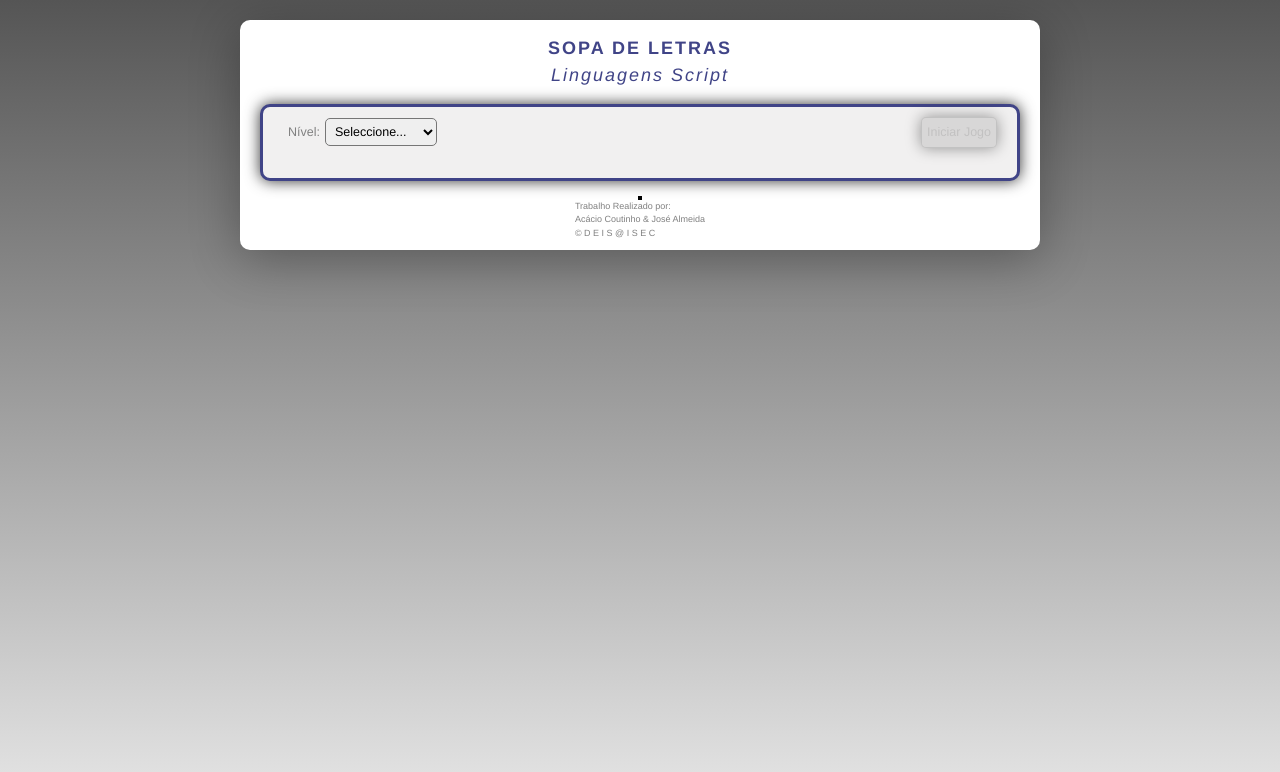
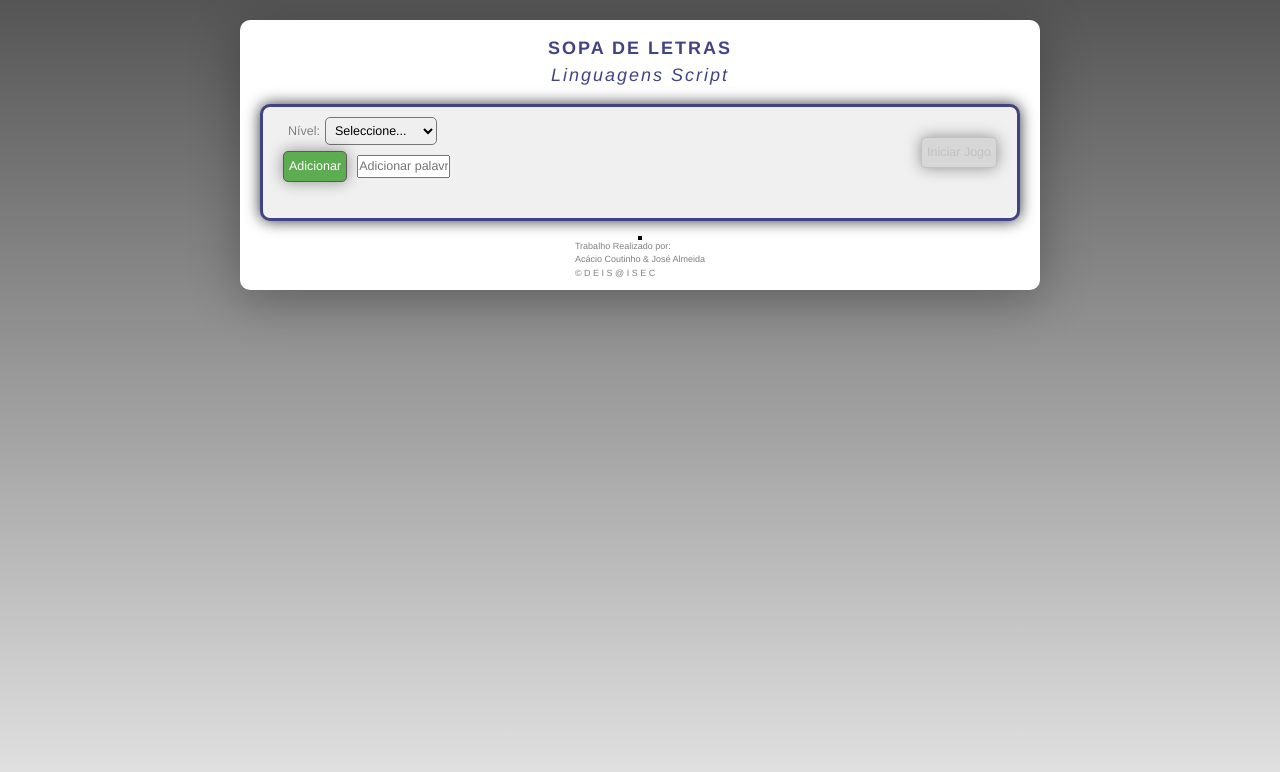
Before and after one commit to AcaCoutinho/LSTrabalhoPratico, a React (Create React App) app: page / in a window 1280 px wide. Shown: the top 772 px of the page. Built offline with nearby package versions, Linux system fonts and the light colour scheme.

Commit message:
Add files via upload

```diff
--- a/src/App.js
+++ b/src/App.js
@@ -1,4 +1,4 @@
-import React from 'react';
+import React, { useEffect } from 'react';
 import { useState } from "react";
 
 import "./assets/styles/App.css";
@@ -24,6 +24,10 @@ function App() {
   const [timer, setTimer] = useState(0);
   const [points,setPoints] = useState(0);
   const [popupIsOpen,setPopupIsOpen] = useState(false)
+  const [novasPalavras,setNovasPalavras] = useState([]);
+
+
+
 
   function updatePoints(tam){
     let totalPoints = points;
@@ -33,7 +37,12 @@ function App() {
     setPoints(totalPoints)
   }
 
+  useEffect(() =>{
+    for(let i=0;i<novasPalavras.length;i++){
+      localStorage.setItem('palavras',novasPalavras[i]);
+    }
 
+  },[novasPalavras])
 
   /**
   * When the game starts
@@ -51,6 +60,8 @@ function App() {
     }
   };
 
+
+  //}
   /**
    * When the user selects a new level,
    * this callback function is executed
@@ -83,6 +94,9 @@ function App() {
         numPalavras = 0;
         break;
     }
+
+    allPalavras[6] = localStorage.getItem("palavras")
+    console.table( allPalavras)
     const palavras = randomPalavras(allPalavras, numPalavras);
     setPalavras(palavras);
     const letrasTab = criaTabuleiro(palavras, numOfLetras);
@@ -114,6 +128,9 @@ function App() {
           points={points}
           updatePoints={updatePoints}
           setPopupIsOpen={setPopupIsOpen}
+          novasPalavras={novasPalavras}
+          setNovasPalavras={setNovasPalavras}
+
         />
         <GamePanel
           gameStarted={gameStarted}
--- a/src/components/control-panel/control-panel.component.jsx
+++ b/src/components/control-panel/control-panel.component.jsx
@@ -1,20 +1,18 @@
-import React, {useState, useEffect} from "react";
+import React, {useState,useForm, useEffect} from "react";
 import "./control-panel.css";
 
 let timerId = undefined;
 function ControlPanel(props) {
-  const { gameStarted, selectedLevel, onGameStart, onLevelChange, timer ,setTimer,setGameStarted,setSelectedLevel,points,updatePoints,setPopupIsOpen} =
+  const { gameStarted, selectedLevel, onGameStart, onLevelChange, timer ,setTimer,setGameStarted,setSelectedLevel,points,updatePoints,setPopupIsOpen,novasPalavras,setNovasPalavras} =
     props;
   const gameStartedClass = gameStarted ? " gameStarted" : "";
-
-
-
-
+  const [novaPalavra,setNovaPalavra] = useState([])
+  let Palavra;
   useEffect(() => {
     if (gameStarted) {
       timerId = setInterval(() => {
         setTimer(timer-1);
-        //updatePoints(0);
+
         let nextTimer = timer - 1;
         if (nextTimer === 0) {
           setGameStarted(false);
@@ -35,6 +33,10 @@ function ControlPanel(props) {
     };
   }, [gameStarted, timer]);
 
+  function getPalavra(val){
+    setNovaPalavra(val.target.value);
+    console.log(val.target.value);
+  }
 
 
   return (
@@ -54,6 +56,21 @@ function ControlPanel(props) {
             <option value="2">Médio (10x10)</option>
             <option value="3">Difícil (12x12)</option>
           </select>
+          <div className="adiciona">
+            <button className="btnNovaPalavra" type="button" onClick={ () => {
+              Palavra = novaPalavra.toUpperCase();
+              console.log("ss->"+novaPalavra)
+              if(novaPalavra.length > 2){
+                setNovasPalavras(novasPalavras.concat(...[Palavra]));
+              }
+
+            }}>
+              Adicionar
+            </button>
+            <input className="input" onChange={getPalavra} type="text" size="10" minLength="3" maxLength="8" placeholder="Adicionar palavra" >
+
+            </input>
+          </div>
         </fieldset>
         <button
           type="button"
--- a/src/components/control-panel/control-panel.css
+++ b/src/components/control-panel/control-panel.css
@@ -69,6 +69,20 @@
   grid-template-columns: auto auto;
   width: 100%;
   list-style-type: none;
+}
+
+
+.input{
+  margin: 10px;
+}
+
+.btnNovaPalavra{
+  border: 1px solid #5e5858;
+  background-color: #5eac52;
+  color: white;
+  cursor: pointer;
+  box-shadow: 0px 0px 15px rgba(0, 0, 0, 0.4);
+  justify-self: end;
 }
 
 #panel-control #message {
--- a/src/components/game-over-modal/game-over-modal.css
+++ b/src/components/game-over-modal/game-over-modal.css
@@ -6,15 +6,17 @@
 
 .popup{
   position: fixed;
-  top: -110px;
+  top: -110 px;
   left: 0;
   width: 100%;
   height: 100vh;
   background-color: rgba(0,0,0,0.4);
 
+
   display: flex;
   justify-content: center;
   align-items: center;
+
 }
 
 .popup-inner{
--- a/src/components/game-panel/game-panel.component.jsx
+++ b/src/components/game-panel/game-panel.component.jsx
@@ -228,7 +228,7 @@ function GamePanel({ selectedLevel, letras, palavras,gameStarted,setGameStarted,
       <h3 className="sr-only">Peças do Jogo</h3>
       <div id="game" className={gameClass + class1}>
         {letras.map((letras, i) => (
-          <div key={i} onClick = {() => {verificaLetras(i) ; finalizaJogo()}}>
+          <div onClick = {() => {verificaLetras(i) ; finalizaJogo()}}>
             <Letra
               letra={letras.letra}
               onClickLetra = {handleClickLetra}
```
